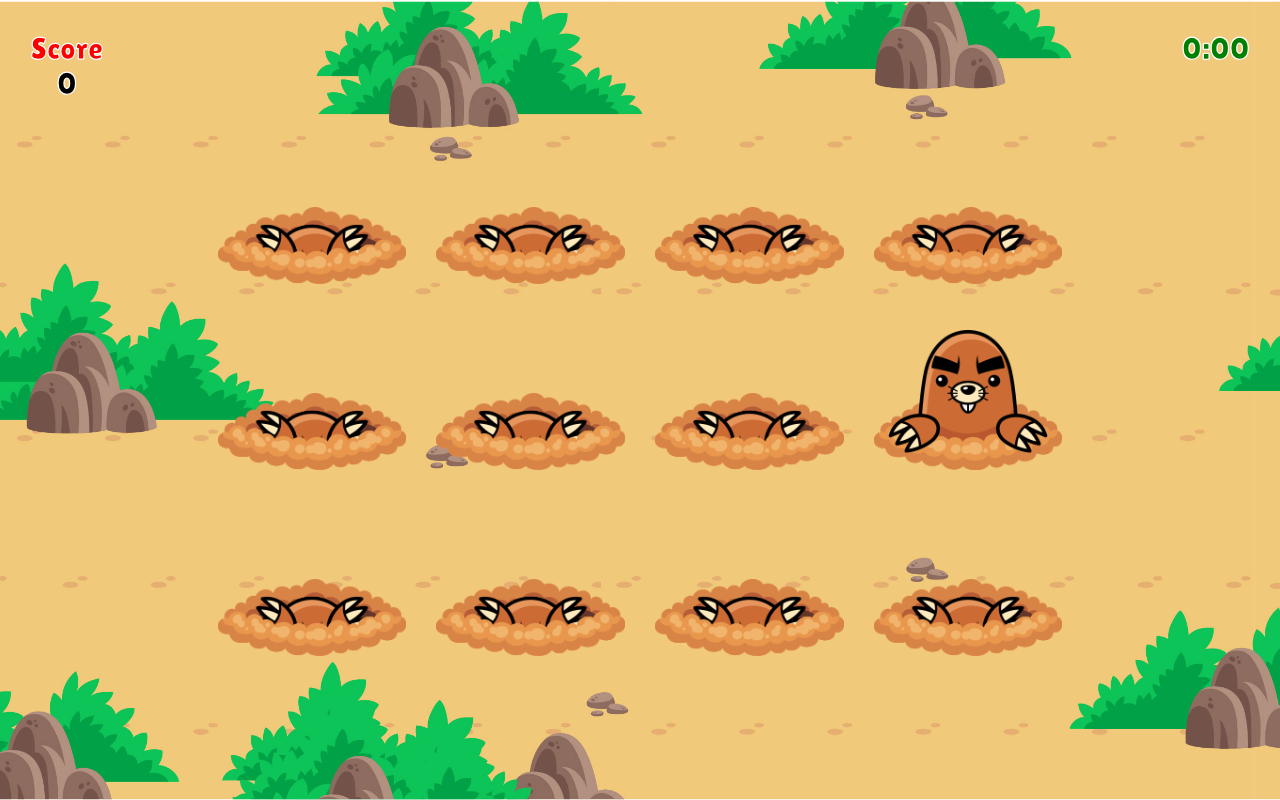
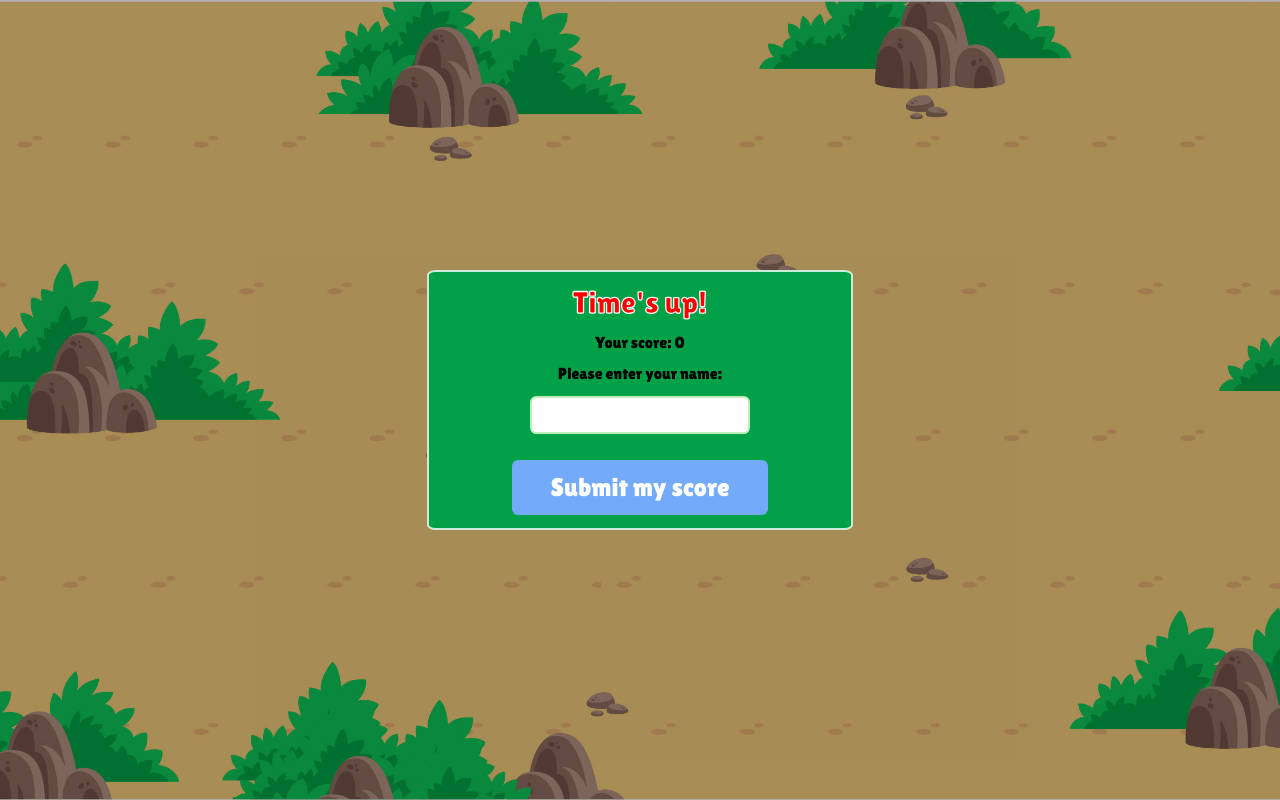
Before and after one commit to MeteoMiVe/whack-a-mole, a React (Create React App) app: page / in a window 1280 px wide. Built offline with nearby package versions, Linux system fonts and the light colour scheme.

Commit message:
Added form for player name

```diff
--- a/src/App.tsx
+++ b/src/App.tsx
@@ -2,19 +2,24 @@ import './App.css';
 
 import Game from './components/Game/Game';
 import LeaderBoard from './components/LeaderBoard/LeaderBoard';
+import ScoreForm from './components/ScoreForm/ScoreForm';
 import { GameState } from './store/features/game/gameSlice';
-import { useAppSelector } from './store/store';
+//import { useAppSelector } from './store/store';
 
+/**
+ * Renders the correct comonent based on current GameState
+ */
 const App = () => {
-  const gameState = useAppSelector((state) => state.game.gameState);
+  // const gameState = useAppSelector((state) => state.game.gameState);
 
   const componentMap: Record<GameState, JSX.Element | null> = {
     waiting: null,
     running: <Game />,
-    ended: <LeaderBoard />
+    ended: <ScoreForm />,
+    leaderBoard: <LeaderBoard />
   };
 
-  return <div className="App">{componentMap[gameState]}</div>;
+  return <div className="App">{componentMap['ended']}</div>;
 };
 
 export default App;
--- a/src/components/LeaderBoard/LeaderBoard.tsx
+++ b/src/components/LeaderBoard/LeaderBoard.tsx
@@ -1,4 +1,5 @@
 import whackSound from '../../assets/sounds/whack.mp3';
+import Dialog from '../../design-library/Dialog/Dialog';
 import FlexElements from '../../design-library/FlexElements/FlexElements';
 import WamButton from '../../design-library/WamButton/WamButton';
 import WamSpan from '../../design-library/WamSpan/WamSpan';
@@ -6,7 +7,6 @@ import { startNewGame } from '../../store/features/game/gameSlice';
 import { useAppDispatch } from '../../store/store';
 import { playSound } from '../../utils/functions/sounds';
 import ScoreList from '../ScoreList/ScoreList';
-import css from './leader-board.module.css';
 
 const LeaderBoard = () => {
   const dispatch = useAppDispatch();
@@ -19,15 +19,13 @@ const LeaderBoard = () => {
   };
 
   return (
-    <FlexElements className={css['leader-board-wrapper']} justifyContent="center" alignItems="center">
-      <FlexElements className={css['leader-board']} flexDirection="column">
-        <WamSpan text="Leaderboard" color="red" />
-        <ScoreList />
-        <FlexElements justifyContent="center">
-          <WamButton id="btn-new-game" text="Whack me for a new game!" onClick={handleClick} />
-        </FlexElements>
+    <Dialog>
+      <WamSpan text="Leaderboard" color="red" />
+      <ScoreList />
+      <FlexElements justifyContent="center">
+        <WamButton id="btn-new-game" text="Whack me for a new game!" onClick={handleClick} />
       </FlexElements>
-    </FlexElements>
+    </Dialog>
   );
 };
 
--- /dev/null
+++ b/src/components/ScoreForm/ScoreForm.tsx
@@ -0,0 +1,48 @@
+import { useState } from 'react';
+
+import whackSound from '../../assets/sounds/whack.mp3';
+import Dialog from '../../design-library/Dialog/Dialog';
+import FlexElements from '../../design-library/FlexElements/FlexElements';
+import WamButton from '../../design-library/WamButton/WamButton';
+import WamInput from '../../design-library/WamInput/WamInput';
+import WamSpan from '../../design-library/WamSpan/WamSpan';
+import { setGameState } from '../../store/features/game/gameSlice';
+import { useAppDispatch, useAppSelector } from '../../store/store';
+import { playSound } from '../../utils/functions/sounds';
+
+//import css from './score-form.module.css';
+
+const ScoreForm = () => {
+  const score = useAppSelector((state) => state.game.score);
+  const dispatch = useAppDispatch();
+
+  const [playerName, setPlayerName] = useState('');
+
+  const handleClick = () => {
+    // Play whack sound
+    playSound(whackSound);
+    // switch to leader board
+    dispatch(setGameState('leaderBoard'));
+  };
+
+  const handleSubmit = () => {};
+
+  return (
+    <Dialog>
+      <WamSpan text="Time's up!" color="red" />
+
+      <span>{`Your score: ${score}`}</span>
+
+      <span>Please enter your name:</span>
+      <form onSubmit={handleSubmit}>
+        <WamInput id="player-name" type="text" value={playerName} onChange={setPlayerName} />
+      </form>
+
+      <FlexElements justifyContent="center">
+        <WamButton id="btn-new-game" text="Submit my score" disabled={!playerName} onClick={handleClick} />
+      </FlexElements>
+    </Dialog>
+  );
+};
+
+export default ScoreForm;
--- /dev/null
+++ b/src/components/ScoreForm/score-form.module.css
@@ -0,0 +1,5 @@
+.score-form {
+  position: absolute;
+  right: 2.4vw;
+  top: 2.4vw;
+}
--- /dev/null
+++ b/src/design-library/Dialog/Dialog.tsx
@@ -0,0 +1,20 @@
+import { ReactNode } from 'react';
+
+import FlexElements from '../FlexElements/FlexElements';
+import css from './dialog.module.css';
+
+type Props = {
+  children: ReactNode;
+};
+
+const Dialog = (props: Props) => {
+  return (
+    <FlexElements className={css['dialog-wrapper']} justifyContent="center" alignItems="center">
+      <FlexElements className={css['dialog']} flexDirection="column">
+        {props.children}
+      </FlexElements>
+    </FlexElements>
+  );
+};
+
+export default Dialog;
--- a/src/components/LeaderBoard/leader-board.module.css
+++ b/src/design-library/Dialog/dialog.module.css
@@ -1,23 +1,13 @@
-.leader-board-wrapper {
+.dialog-wrapper {
   height: inherit;
   background-color: rgba(0, 0, 0, 0.3);
   user-select: none;
 }
 
-.leader-board {
+.dialog {
   padding-top: 0.8rem;
   background-color: #01a147;
   width: 33%;
   border: 0.16rem solid rgba(255, 255, 255, 0.8);
   border-radius: 2%;
 }
-
-.score-list {
-  margin-top: 0.8rem;
-  overflow: hidden;
-  overflow-y: auto;
-}
-
-.score-list > :nth-child(odd) {
-  background-color: rgba(0, 0, 0, 0.2);
-}
--- a/src/design-library/WamButton/WamButton.tsx
+++ b/src/design-library/WamButton/WamButton.tsx
@@ -1,14 +1,17 @@
+import classNames from 'classnames';
 import React from 'react';
+
 import css from './wam-button.module.css';
 
 type Props = {
   id: string; // For potential testing
   text: string;
+  disabled?: boolean;
   onClick: () => void;
 };
 
 const WamButton = (props: Props) => {
-  const { id, text, onClick } = props;
+  const { id, text, disabled = false, onClick } = props;
 
   const handleClick = (e: React.MouseEvent<HTMLButtonElement, MouseEvent>) => {
     e.preventDefault();
@@ -16,7 +19,12 @@ const WamButton = (props: Props) => {
   };
 
   return (
-    <button id={id} className={css['wam-button']} onClick={handleClick}>
+    <button
+      id={id}
+      className={classNames(css['wam-button'], { [css['disabled']]: disabled })}
+      disabled={disabled}
+      onClick={handleClick}
+    >
       {text}
     </button>
   );
--- a/src/design-library/WamButton/wam-button.module.css
+++ b/src/design-library/WamButton/wam-button.module.css
@@ -18,3 +18,8 @@ button:active {
     url('../../assets/images/WAM_Hammer_whack.png') 64 50,
     auto;
 }
+
+.disabled {
+  background-color: #73abfa;
+  cursor: not-allowed;
+}
--- /dev/null
+++ b/src/design-library/WamInput/WamInput.tsx
@@ -0,0 +1,23 @@
+import { ChangeEvent, HTMLInputTypeAttribute } from 'react';
+
+import css from './wam-input.module.css';
+
+type Props = {
+  id: string;
+  type: HTMLInputTypeAttribute | undefined;
+  value: string;
+  onChange: (val: string) => void;
+};
+
+const WamInput = (props: Props) => {
+  const { id, type, value, onChange } = props;
+
+  const handleOnChange = (e: ChangeEvent<HTMLInputElement>) => {
+    e.preventDefault();
+    onChange(e.target.value);
+  };
+
+  return <input id={id} className={css['wam-input']} type={type} value={value} onChange={handleOnChange} />;
+};
+
+export default WamInput;
--- /dev/null
+++ b/src/design-library/WamInput/wam-input.module.css
@@ -0,0 +1,9 @@
+.wam-input {
+  height: 2rem;
+  width: 50%;
+  border: none; /* border default override */
+  border: 0.16rem solid rgb(190, 238, 190);
+  border-radius: 0.4rem;
+  font-size: large;
+  margin: 0 auto;
+}
--- a/src/store/features/game/gameSlice.ts
+++ b/src/store/features/game/gameSlice.ts
@@ -8,7 +8,7 @@ import { generateRandomNumber, generateRandomNumberFromPrevious } from '../../..
  * - 'running' while the player is playing the game
  * - 'ended' when time has run out, name popup shows and leader board is shown
  */
-export type GameState = 'waiting' | 'running' | 'ended';
+export type GameState = 'waiting' | 'running' | 'ended' | 'leaderBoard';
 
 export type GameSliceState = {
   gameState: GameState;
```
Also changed, not shown: src/index.tsx (+5 -5 lines).
